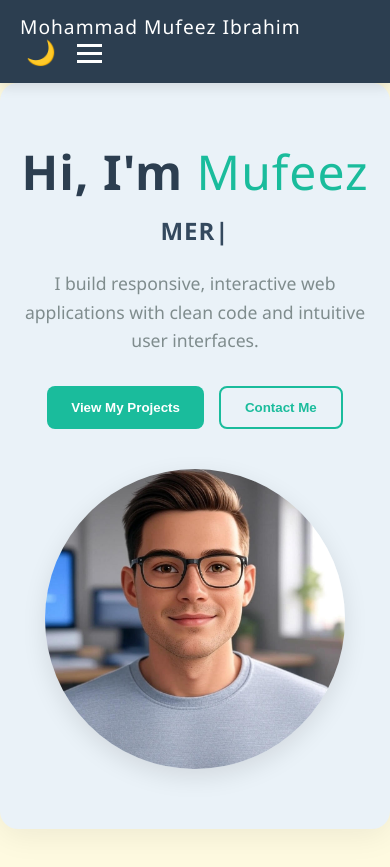
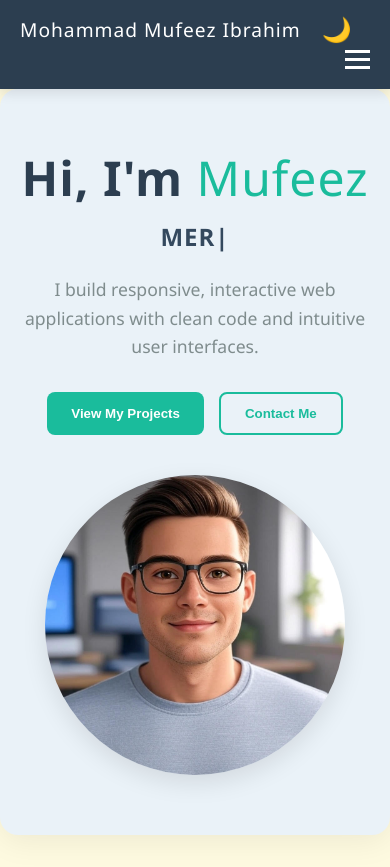
Before and after one commit to IBRAHIM-MUFEEZ/Portfolio, a React (Create React App) app: page / in a window 390 px wide. Built offline with nearby package versions, Linux system fonts and the light colour scheme; no server answers.

Commit message:
fixed bugs for mobile view (eg. weather not showing and fixed layout in navbar)

```diff
--- a/src/components/Header.css
+++ b/src/components/Header.css
@@ -24,6 +24,8 @@
   font-weight: 500;
   color: var(--header-text-color);
   transition: font-size 0.3s ease;
+  white-space: nowrap;
+  /* Prevents name from wrapping */
 }
 
 .weather-display {
@@ -37,16 +39,12 @@
   color: var(--primary-color);
 }
 
-.location-name-header {
-  font-size: 0.9rem;
-  font-weight: 400;
-  color: var(--header-text-color);
-}
-
+.location-name-header,
 .temperature-header {
   font-size: 0.9rem;
-  font-weight: 600;
+  font-weight: 500;
   color: var(--header-text-color);
+  white-space: nowrap;
 }
 
 .nav-links-desktop {
@@ -59,7 +57,6 @@
   text-decoration: none;
   margin-left: 20px;
   font-weight: 500;
-  transition: color 0.4s ease;
   padding: 8px 12px;
   border-radius: 8px;
   position: relative;
@@ -99,12 +96,18 @@
   margin-left: 15px;
 }
 
-.theme-toggle {
+.theme-toggle-desktop,
+.theme-toggle-mobile {
   background: none;
   border: none;
   color: var(--header-text-color);
   font-size: 1.5rem;
   cursor: pointer;
+}
+
+.theme-toggle-mobile {
+  display: none;
+
 }
 
 .bar {
@@ -122,11 +125,6 @@
   padding: 20px 0;
 }
 
-@media (max-width: 1100px) {
-  .weather-display {
-    display: none;
-  }
-}
 
 @media (max-width: 900px) {
   .nav-links-desktop {
@@ -137,6 +135,16 @@
     display: block;
   }
 
+  .theme-toggle-desktop {
+    display: none;
+    /* Hide desktop toggle */
+  }
+
+  .theme-toggle-mobile {
+    display: block;
+    /* Show mobile toggle */
+  }
+
   .nav-links-mobile {
     display: flex;
   }
@@ -144,4 +152,18 @@
   .logo {
     font-size: 1.2rem;
   }
+
+  .weather-display {
+    display: none;
+
+  }
+
+  .navbar-left {
+    flex-grow: 1;
+  }
+
+  .navbar-right {
+    margin-left: auto;
+
+  }
 }
--- a/src/components/Header.jsx
+++ b/src/components/Header.jsx
@@ -101,6 +101,10 @@ const Header = ({ theme, toggleTheme }) => {
             </>
           )}
         </div>
+        {/* A separate theme toggle for mobile view */}
+        <button onClick={toggleTheme} className="theme-toggle-mobile">
+          {theme === "light" ? "🌙" : "☀️"}
+        </button>
       </div>
 
       <nav className="nav-links-desktop">
@@ -122,7 +126,8 @@ const Header = ({ theme, toggleTheme }) => {
       </nav>
 
       <div className="navbar-right">
-        <button onClick={toggleTheme} className="theme-toggle">
+        {/* The original theme toggle for desktop view */}
+        <button onClick={toggleTheme} className="theme-toggle-desktop">
           {theme === "light" ? "🌙" : "☀️"}
         </button>
         <div className="hamburger" onClick={() => setIsMenuOpen(!isMenuOpen)}>
```
